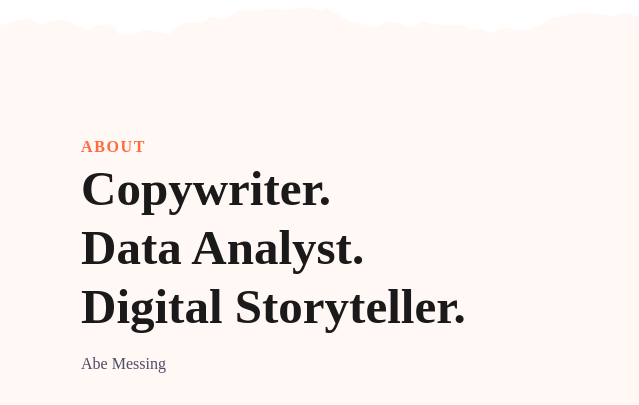
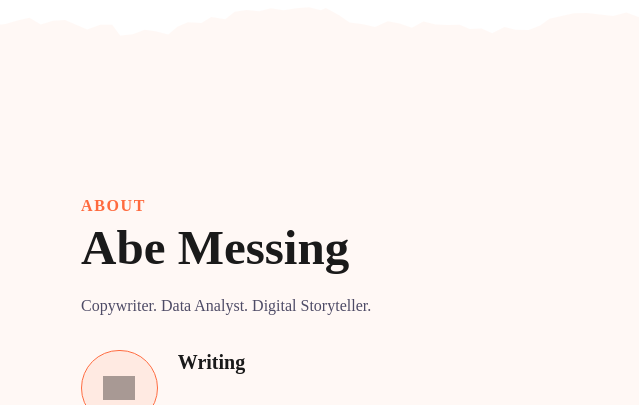
Before and after one commit to abemessing/my-website, a plain HTML site: page index.html in a window 1280 px wide. Shown: the top 405 px of the page, 641-1280 px from the left. Drawn offline with Linux system fonts and the light colour scheme; grey boxes are pictures that could not be loaded.

Commit message:
Update title and description in index.html

```diff
--- a/index.html
+++ b/index.html
@@ -358,9 +358,9 @@ body {
         </div>
         <div class="cs-content">
             <span class="cs-topper">About</span>
-            <h2 class="cs-title">Copywriter.<br> Data Analyst. <br> Digital Storyteller.</h2>
+            <h2 class="cs-title"> Abe Messing </h2>
             <p class="cs-text">
-                    Abe Messing          </p>
+                    Copywriter. Data Analyst. Digital Storyteller. </p>
             <ul class="cs-ul">
                 <li class="cs-li">
                     <picture class="cs-li-picture">
```
